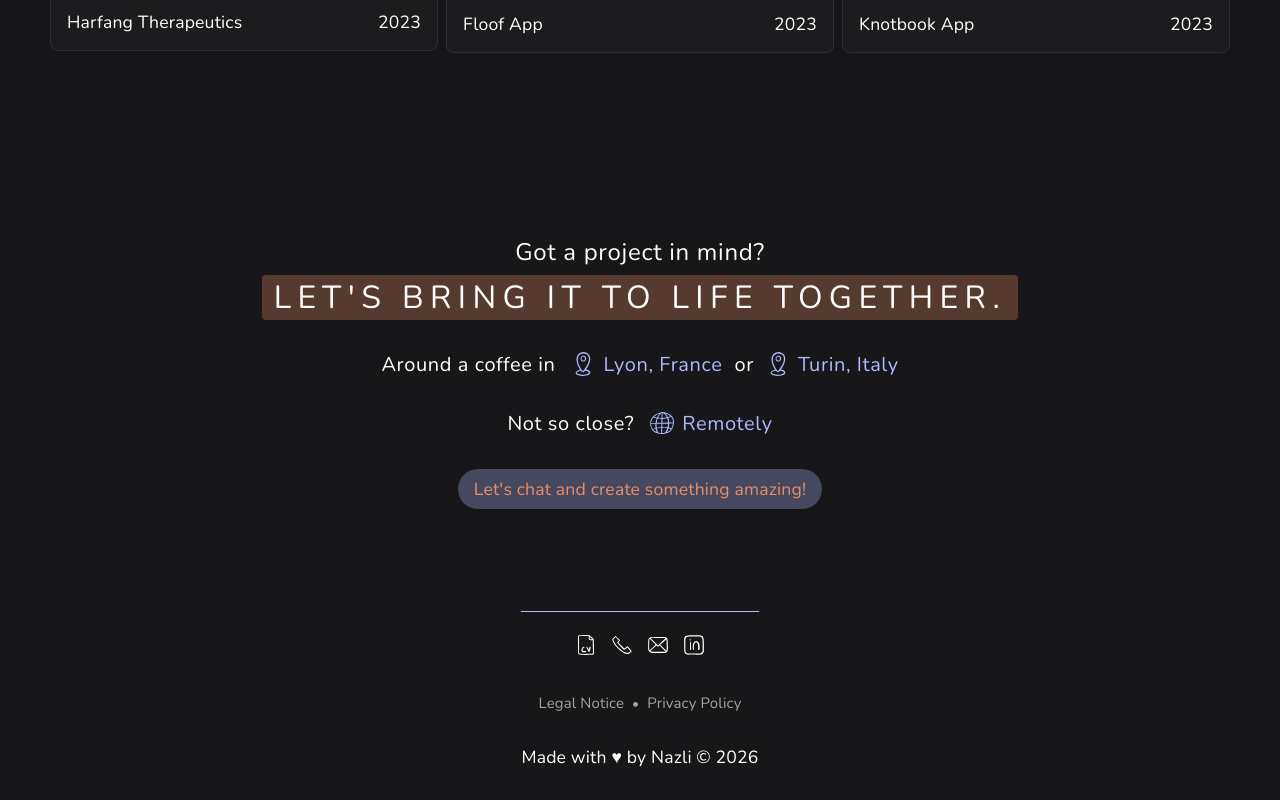
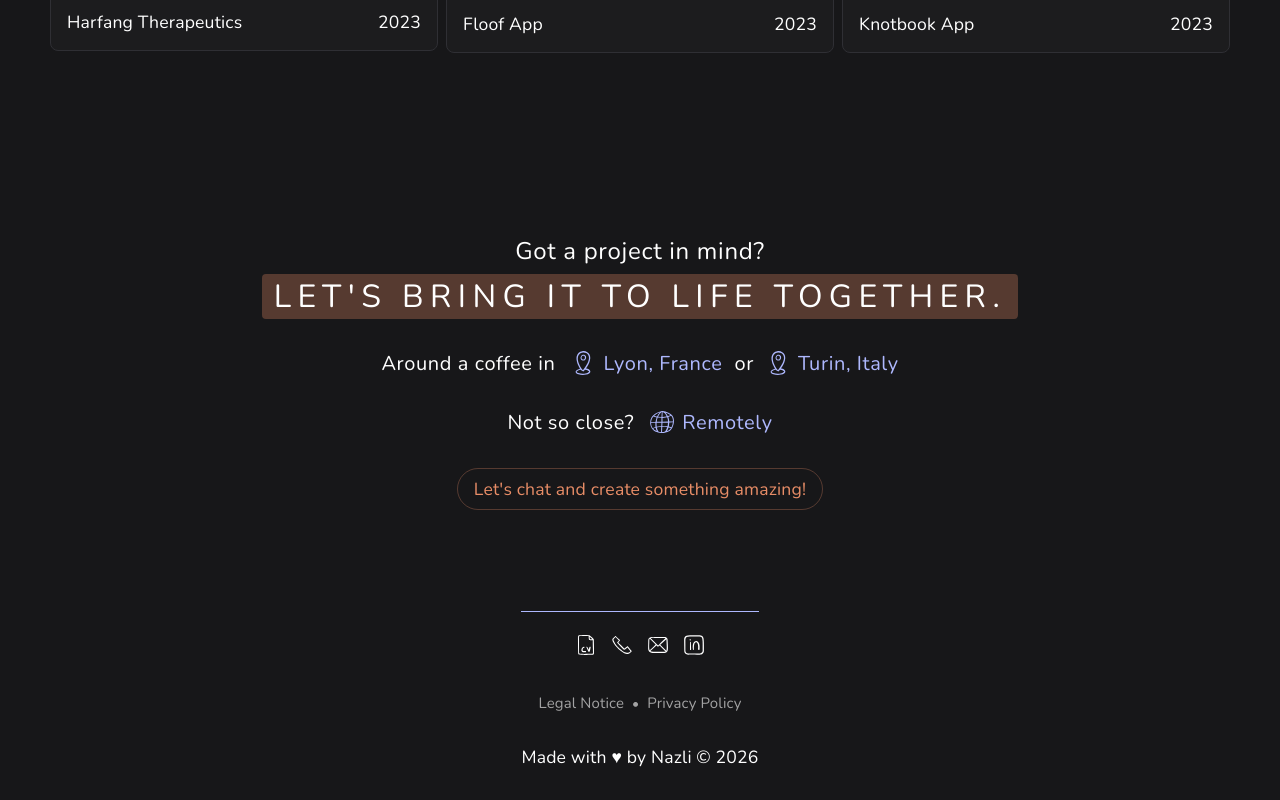
Before and after one commit to Greyfourt/greyfourt.github.io, a Next.js app: page /en in a window 1280 px wide. Shown: the part 2804-3604 px from the top of the page. Built offline with nearby package versions, Linux system fonts and the light colour scheme.

Commit message:
Etude de cas -> case study

```diff
--- a/messages/fr.json
+++ b/messages/fr.json
@@ -1,7 +1,7 @@
 {
   "global": {
     "visit": "Venez voir",
-    "caseStudy": "Étude de cas",
+    "caseStudy": "Case study",
     "published": "Publié le"
   },
   "tags": {
@@ -21,7 +21,7 @@
       },
       "description": "Je transforme des idées complexes en expériences numériques conviviales et agréables qui suscitent joie et engagement.",
       "cta": {
-        "checkLatestCase": "Découvrez ma dernière étude de cas !",
+        "checkLatestCase": "Découvrez ma dernière case study !",
         "sendMail": "Discutons et créons quelque chose d'incroyable !",
         "downloadCV": "Téléchargez mon CV"
       }
@@ -134,7 +134,7 @@
       }
     },
     "errors": {
-      "noCaseStudy": "Oups ! Impossible de trouver cette étude de cas."
+      "noCaseStudy": "Oups ! Impossible de trouver cette case study."
     }
   },
   "cookies": {
--- a/src/app/[locale]/page.tsx
+++ b/src/app/[locale]/page.tsx
@@ -84,7 +84,7 @@ export default function Home({ params: { locale, aboutMe, aboutWork, sections }
           </div>
         </div>
 
-        <a href="mailto:nazliozcubukcuoglu@gmail.com" className="button Primary">
+        <a href="mailto:nazliozcubukcuoglu@gmail.com" className="button Secondary">
           {tRich('header.cta.sendMail')}
         </a>
       </div>
```
